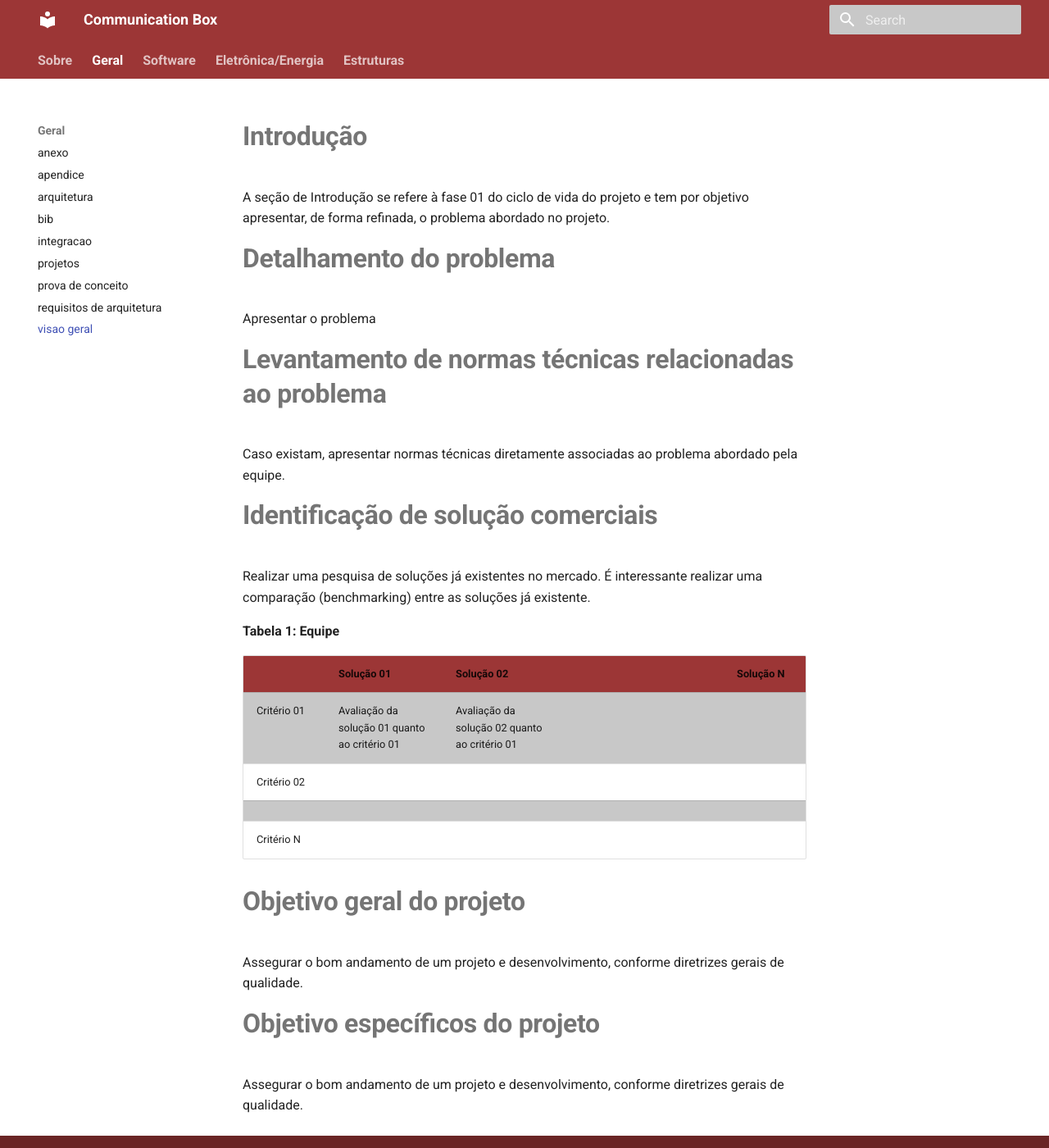
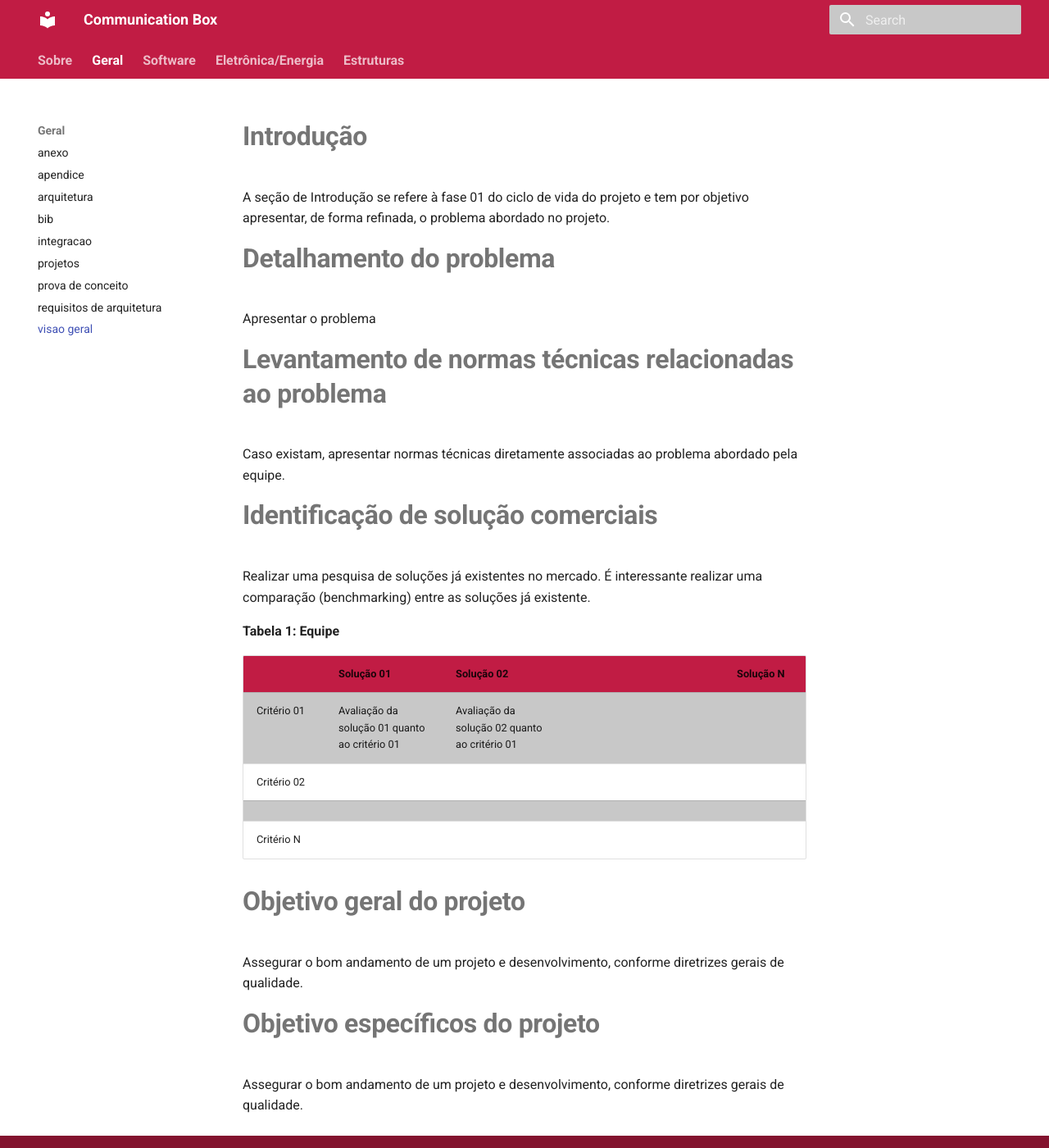
Before and after one commit to Calcioft/ScanPoint, an MkDocs documentation site: the page built from docs/geral/visaogeral.md, in a window 1280 px wide and 1400 px high. Shown: the whole window at 82% size. Built offline with MkDocs 1.6.1 and Material for MkDocs 9.7.7, drawn with Linux system fonts in a browser that asks for light colours.

Commit message:
Ajustando cor

```diff
--- a/docs/stylesheets/styles.css
+++ b/docs/stylesheets/styles.css
@@ -1,9 +1,9 @@
 .md-header {
-    background-color: #9c3636;
+    background-color: #C11C44;
 }
 
 .md-tabs {
-    background-image: linear-gradient(to bottom, #9c3636, #9c3636);
+    background-image: linear-gradient(to bottom, #C11C44, #C11C44);
 }
 
 
@@ -12,7 +12,7 @@
 }
 
 .md-footer {
-    background-color: #9c3636;
+    background-color: #C11C44;
 }
 
 .md-tabs__item a {
@@ -23,7 +23,7 @@
 
 /* Customização das tabelas */
 .md-typeset table:not([class]) th {
-    background-color: #9c3636;
+    background-color: #C11C44;
 }
 
 tr:nth-child(odd) {
@@ -76,7 +76,7 @@ th {
 }
 
 .legenda {
-    color: #9c3636;
+    color: #C11C44;
     text-align: center;
 }
 
```
